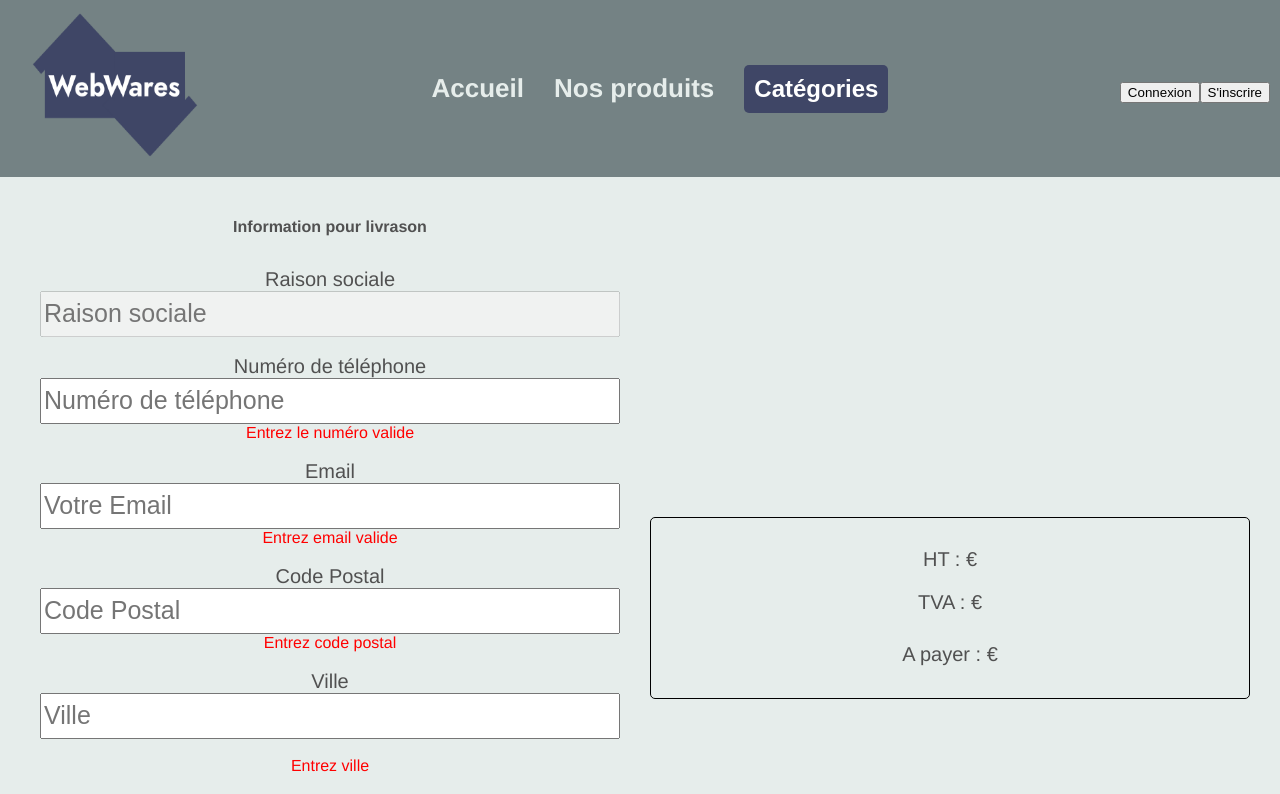
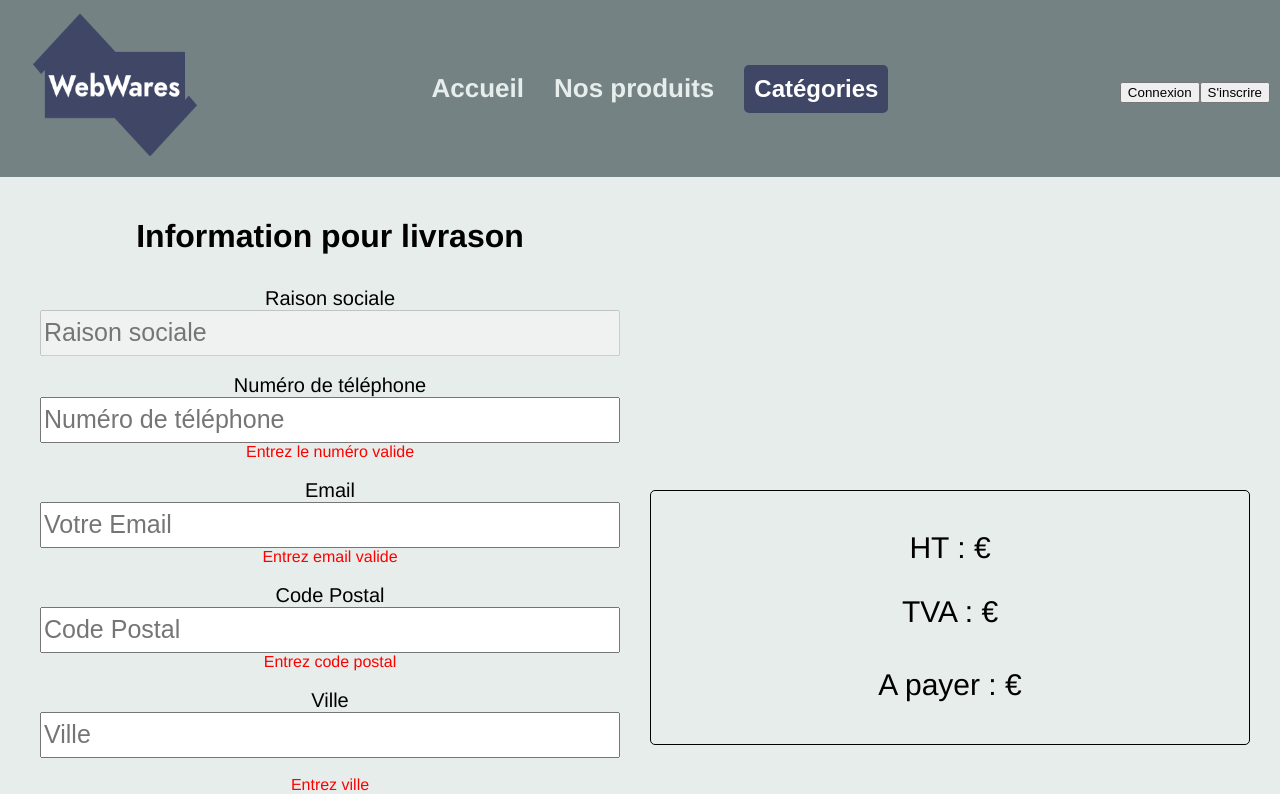
Before and after one commit to Lukas-with-a-k/Projet-WebWares, a Vue app: page /UserCommands in a window 1280 px wide. Shown: the top 794 px of the page. Built offline with nearby package versions, Linux system fonts and the light colour scheme.

Commit message:
Supprimer le commande + CSS

```diff
--- a/src/views/CommandsAdmin.vue
+++ b/src/views/CommandsAdmin.vue
@@ -36,6 +36,7 @@
                             <option value="livré">Livré</option>
                         </select>
                     </td>
+                    <td> <ButtonComponent label="Supprimer / Annuler" @click="supprimeCommmand(index)" bcolor="#3f4666" hcolor="#4280b8"/></td>
                 </tr>
             </tbody>
         </table>
@@ -48,8 +49,12 @@
 
 
 <script>
+import ButtonComponent from '@/components/ButtonComponent.vue';
+
 export default {
-
+    components:{
+      ButtonComponent
+  },
     data() {
         return {
             userCommand: [],
@@ -63,7 +68,6 @@ export default {
         showDetails(commandId) {
             let allDetails = this.commandDetails.filter(detail => detail.id === commandId);
             let convertedDetails = allDetails.map(this.convertProxyToObject);
-            // console.log(`Command ID: ${commandId}, Details:`, convertedDetails); // Debugging
             return convertedDetails;
         },
         updateStatus(command) {
@@ -78,7 +82,16 @@ export default {
         changeBackground(status) {
 
             return status === "enCour" ? "background-color: #edd1d1;" : status === "nouveau" ? "background-color: #cfeacf;" : status === "livré" ? "background-color: #c2c2c2;": "";
-        }
+        },
+        supprimeCommmand(ind){
+            let commandId = this.userCommand[ind].id;
+            this.commandDetails = this.commandDetails.filter(command => command.id !== commandId);
+
+            localStorage.setItem("commandDetails", JSON.stringify(this.commandDetails));
+
+            this.userCommand.splice(ind, 1);
+            localStorage.setItem("userCommand", JSON.stringify(this.userCommand));
+         },
     },
     created() {
         this.userCommand = JSON.parse(localStorage.getItem('userCommand')) || [];
@@ -88,9 +101,14 @@ export default {
 </script>
 
 <style scoped>
+.command-list {
+    height: 90vh;
+    overflow: auto;
+}
 table {
   width: 100%;
   border-collapse: collapse;
+
 }
 
 th,
--- a/src/views/CommandsUser.vue
+++ b/src/views/CommandsUser.vue
@@ -1,7 +1,7 @@
 <template>
     <div class="container">
         <div class="container1">
-            <h4>Information pour livrason</h4>
+            <h1>Information pour livrason</h1>
             <form>
                 <UserForm :user="user" @userdata="user = $event" @validResults="handlerRes"></UserForm>
             </form>
@@ -49,8 +49,7 @@
             validationErrors: {},
             showModal: false,
             message: "",
-            commande: false,
-            accessAuCommand: false
+
         };
     },
     methods: {
@@ -125,13 +124,10 @@
 
         closeCommands(){
           this.showModal = false;
-          if(this.accessAuCommand) {
-            return this.isDisabled = true
-          }
           if (this.commande){
           this.$router.push({name:'ProductList'});
         }
-        this.commande = false
+
         }
     },
        created() {
@@ -160,6 +156,8 @@
      flex-wrap: wrap;
     align-items: center;
     padding: 20px;
+    color: black;
+
 }
 
 .container1, .container2 {
@@ -175,11 +173,11 @@
     border: 1px solid black;
     border-radius: 5px;
     margin: 20px 0;
-    font-size: 20px; /* Updated for better scaling */
+    font-size: 30px;
 }
 
 .prix span {
-    font-size: 30px; /* Updated for better scaling */
+    font-size: 40px;
     font-weight: 700;
 }
 
@@ -204,6 +202,9 @@
     .button {
         text-align: center;
     }
+    modal{
+        font-size: 20px;
+    }
 }
 
 .modal {
@@ -216,6 +217,7 @@
     display: flex;
     justify-content: center;
     align-items: center;
+    font-size: 30px;
 }
 
 .modal-contenu {
--- a/src/views/PanierUser.vue
+++ b/src/views/PanierUser.vue
@@ -1,4 +1,5 @@
 <template>
+  <div class="main-container">
   <h1>Mon panier</h1>
 <div class="container bkg">
   <p v-if="isError">{{ errorMessage }}</p><br>
@@ -32,6 +33,7 @@
       <ButtonComponent label="Passer au command" @click="passerAuCommand()" bcolor="#3f4666" hcolor="#4280b8"/>
     </div>
   </div>
+</div>
 </div>
 </template>
 
@@ -137,23 +139,41 @@ this.userId = localStorage.getItem("userId");
 }
 </script>
 <style scoped>
+.main-container {
+    display: flex;
+    flex-direction: column;
+    min-height: 78vh
+}
 .bkg {
     background: linear-gradient(rgba(230,237,235,1) 0%, rgba(63,70,102,1) 60%, rgba(116,130,132,1) 84%);
     padding: 20px;
+
 }
-
+/* template{
+  height: 90vh;
+} */
 .container {
+    flex: 1;
     display: flex;
     flex-wrap: wrap;
-    align-items: center;
+    /* align-items: center; */
     justify-content: space-around;
-    height: auto;
-    padding: 20px;
+    height: 78vh;
+    color: black;
+
 }
-
-table .container2 {
+.container1 td{
+  font-size: 30px;
+}
+td button {
+        text-align: center;
+        margin: 10px;
+        padding: 7px 10px;
+        font-size: 20px;
+    }
+ .container2 {
     width: 100%;
-    max-width: 600px;
+    max-width: 300px;
     margin-bottom: 20px;
 }
 
@@ -161,22 +181,25 @@ table .container2 {
 .bkg p {
     margin: 0 auto;
     font-size: 30px;
-    margin-top: 10%;
+    /* margin-top: 10%; */
 }
 
 .prix {
     flex-direction: column;
-    padding: 10px;
-    justify-content: space-around;
+    padding: 20px;
+    justify-content: center;
     border: 1px solid black;
     border-radius: 5px;
-    margin: 20px 0;
-    font-size: 20px;
+    margin: 10px;
+
 
 }
-
-.prix span {
-    font-size: 30px;
+.prix p{
+  font-size: 30px;
+  padding: 20px;
+}
+.prix p span {
+    font-size: 35px;
     font-weight: 700;
 }
 
@@ -207,19 +230,21 @@ table, tbody, tr, td {
 
     }
     .prix {
-        font-size: 16px;
+        /* font-size: 16px; */
         width: auto;
         height: auto;
-    }
+        }
     .prix p{
       font-size: 16px;
     }
-    .prix span {
+    .prix span p{
         font-size: 20px;
 
     }
-    .button {
+    .container1 .button {
         text-align: center;
+        margin: 5px;
+        font-size: 20px;
     }
 }
 
@@ -238,17 +263,10 @@ table, tbody, tr, td {
     }
     table{
       width: 100%;
-      color: #fff;
+      /* color: #fff; */
       font-size: 24px;
     }
-    .prix {
-        font-size: 24px;
-        color: white;
-    }
-    .prix span {
-        font-size: 25px;
 
-    }
 }
 .modal {
     position: fixed;
@@ -260,6 +278,7 @@ table, tbody, tr, td {
     display: flex;
     justify-content: center;
     align-items: center;
+    font-size: 30px;
 }
 
 .modal-contenu {
@@ -269,5 +288,6 @@ table, tbody, tr, td {
     box-shadow: 0 0 10px rgba(0,0,0,0.5);
     width: 90%;
     max-width: 500px;
+
 }
 </style>
```
